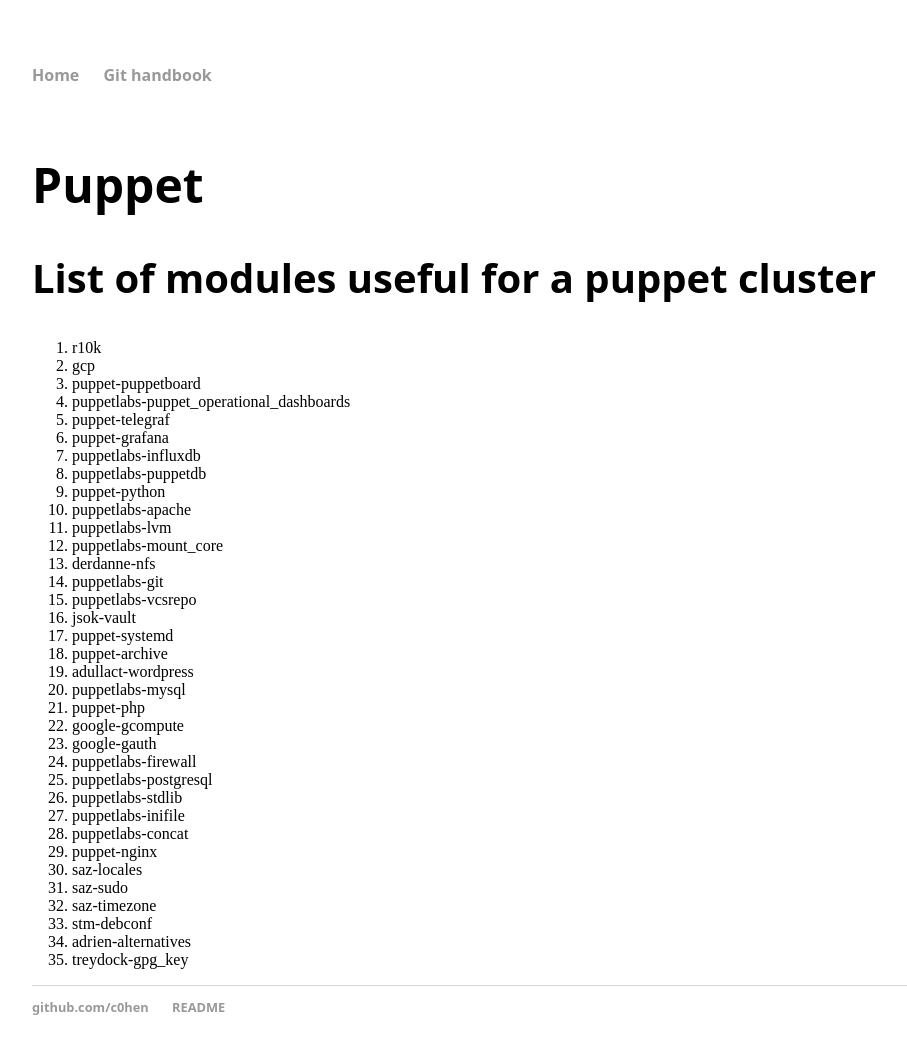
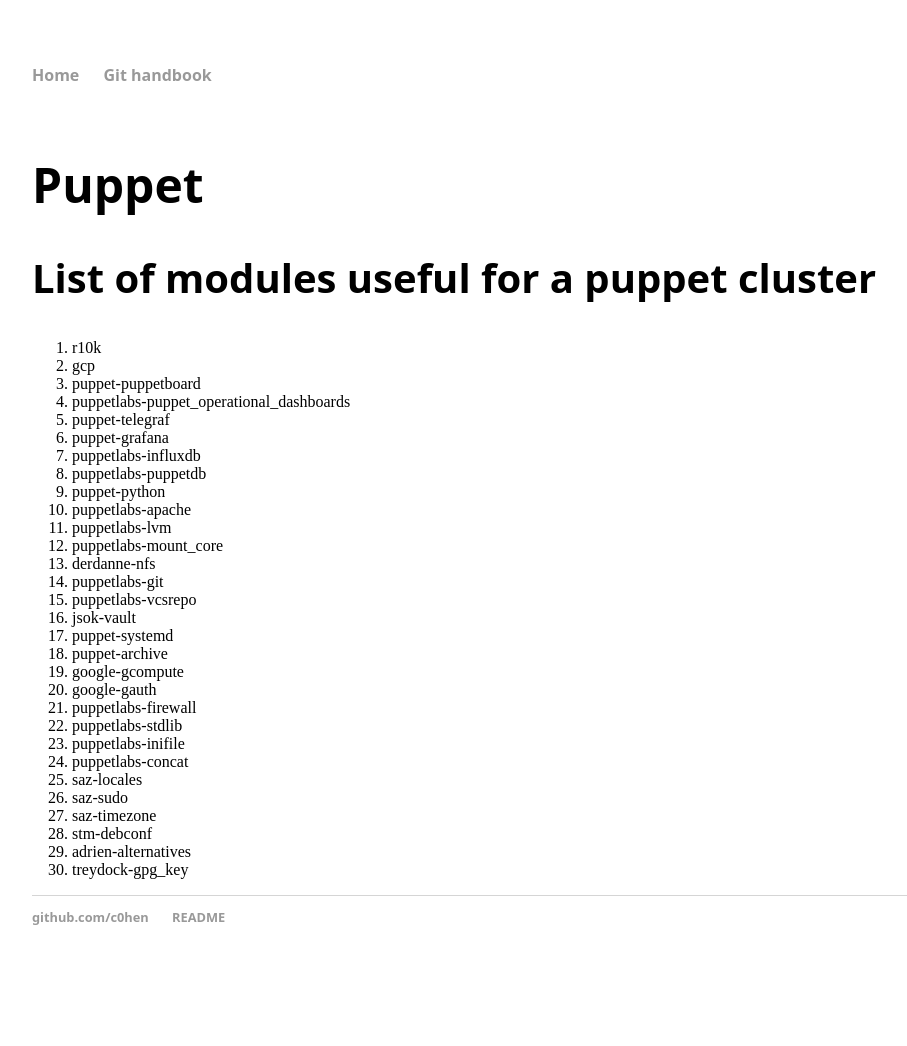
Before and after one commit to c0hen/c0hen, a Jekyll site: the page built from puppet.md, in a window 1280 px wide. Shown: the whole page, without its empty margins (96-1003 px from the left). Built offline with Jekyll 4.4.1, drawn with Linux system fonts in a browser that asks for light colours; after the commit the page ends 956 px from its top, so only the background shows below that.

Commit message:
remove obvious modules

```diff
--- a/puppet.md
+++ b/puppet.md
@@ -24,17 +24,12 @@ tags: puppet modules coding
 1. jsok-vault
 1. puppet-systemd
 1. puppet-archive
-1. adullact-wordpress
-1. puppetlabs-mysql
-1. puppet-php
 1. google-gcompute
 1. google-gauth
 1. puppetlabs-firewall
-1. puppetlabs-postgresql
 1. puppetlabs-stdlib
 1. puppetlabs-inifile
 1. puppetlabs-concat
-1. puppet-nginx
 1. saz-locales
 1. saz-sudo
 1. saz-timezone
```
